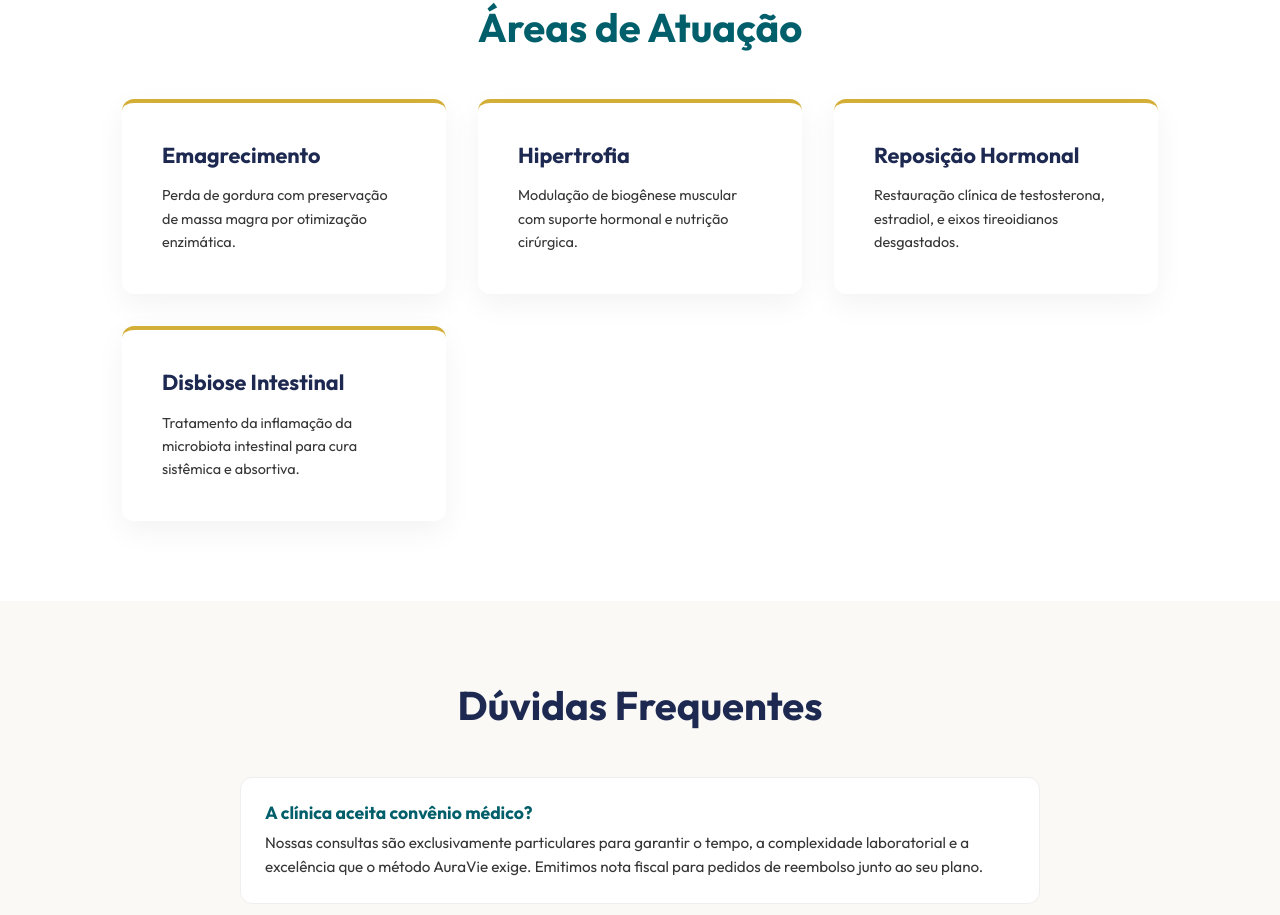
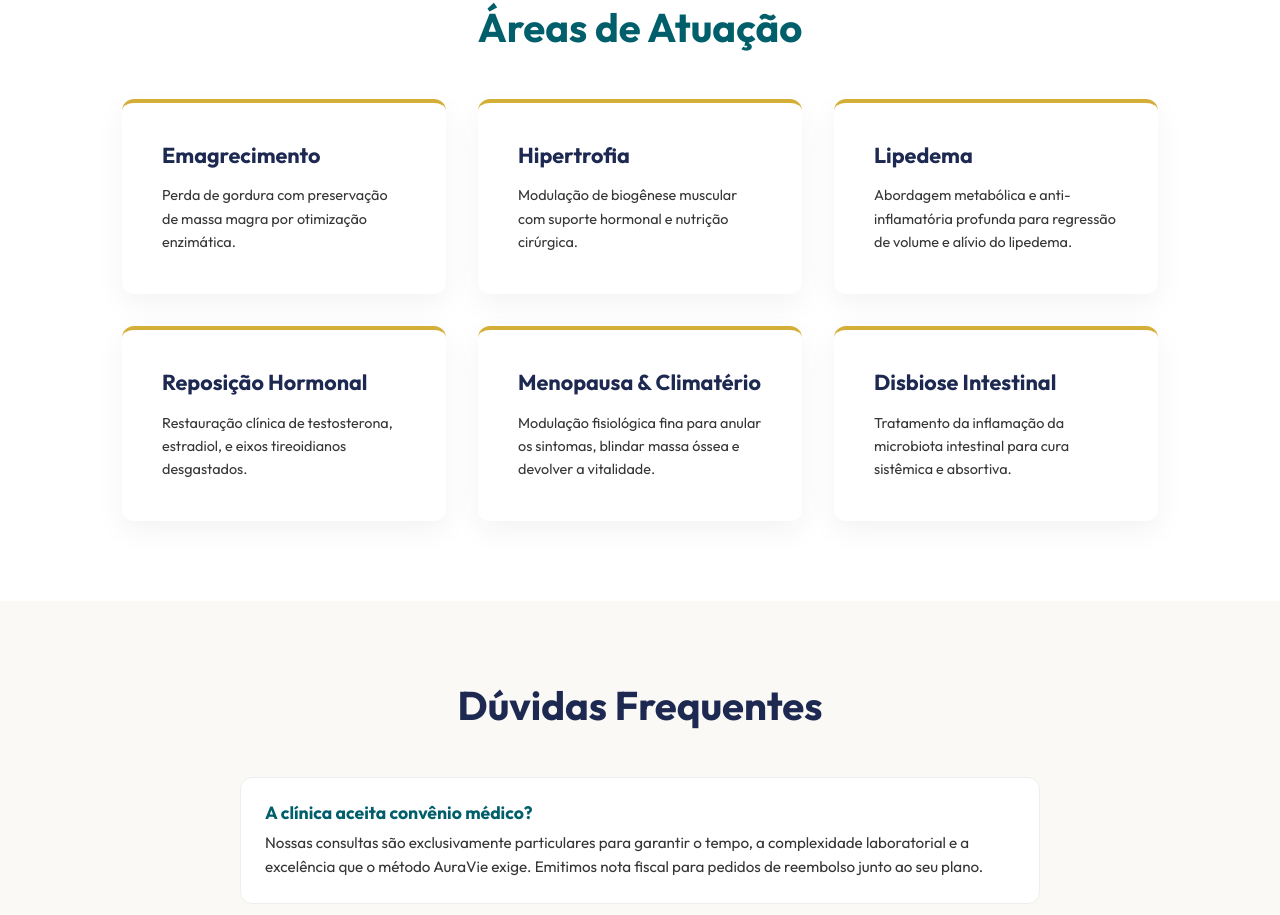
Before and after one commit to FranciscoHaidar/auravie-site, a React (Vite) app: page / in a window 1280 px wide. Shown: the part 3802-4717 px from the top of the page. Built offline with nearby package versions, Linux system fonts and the light colour scheme; no server answers; the database is empty.

Commit message:
feat: adicionar lipedema e menopausa as areas de atuacao

```diff
--- a/src/App.jsx
+++ b/src/App.jsx
@@ -254,8 +254,16 @@ function App() {
               <p style={{ fontSize: '0.9rem', color: 'var(--text-grafite)'}}>Modulação de biogênese muscular com suporte hormonal e nutrição cirúrgica.</p>
             </div>
             <div className="info-card" style={{ borderTopColor: 'var(--gold-bronze)'}}>
+              <h3>Lipedema</h3>
+              <p style={{ fontSize: '0.9rem', color: 'var(--text-grafite)'}}>Abordagem metabólica e anti-inflamatória profunda para regressão de volume e alívio do lipedema.</p>
+            </div>
+            <div className="info-card" style={{ borderTopColor: 'var(--gold-bronze)'}}>
               <h3>Reposição Hormonal</h3>
               <p style={{ fontSize: '0.9rem', color: 'var(--text-grafite)'}}>Restauração clínica de testosterona, estradiol, e eixos tireoidianos desgastados.</p>
+            </div>
+            <div className="info-card" style={{ borderTopColor: 'var(--gold-bronze)'}}>
+              <h3>Menopausa & Climatério</h3>
+              <p style={{ fontSize: '0.9rem', color: 'var(--text-grafite)'}}>Modulação fisiológica fina para anular os sintomas, blindar massa óssea e devolver a vitalidade.</p>
             </div>
             <div className="info-card" style={{ borderTopColor: 'var(--gold-bronze)'}}>
               <h3>Disbiose Intestinal</h3>
```
